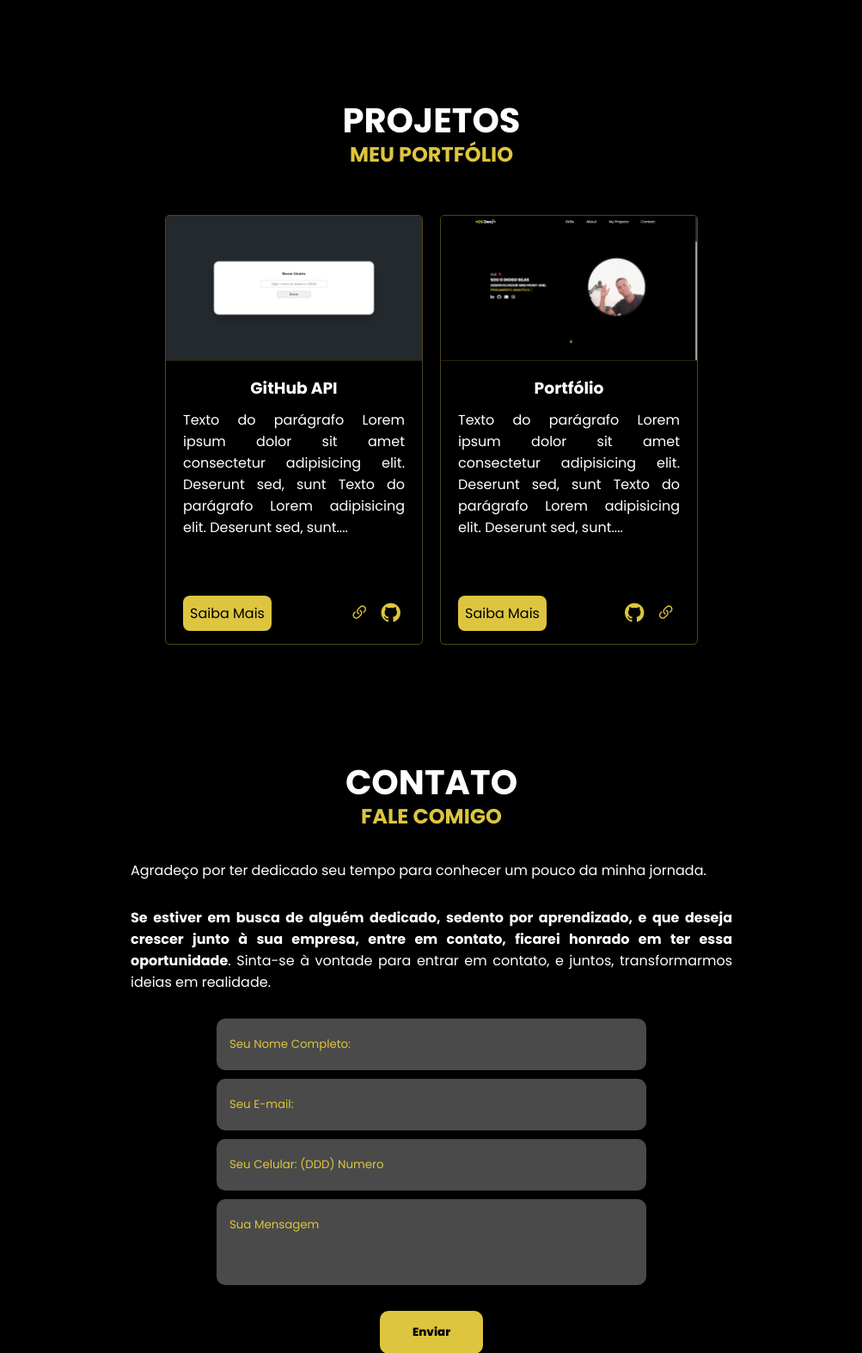
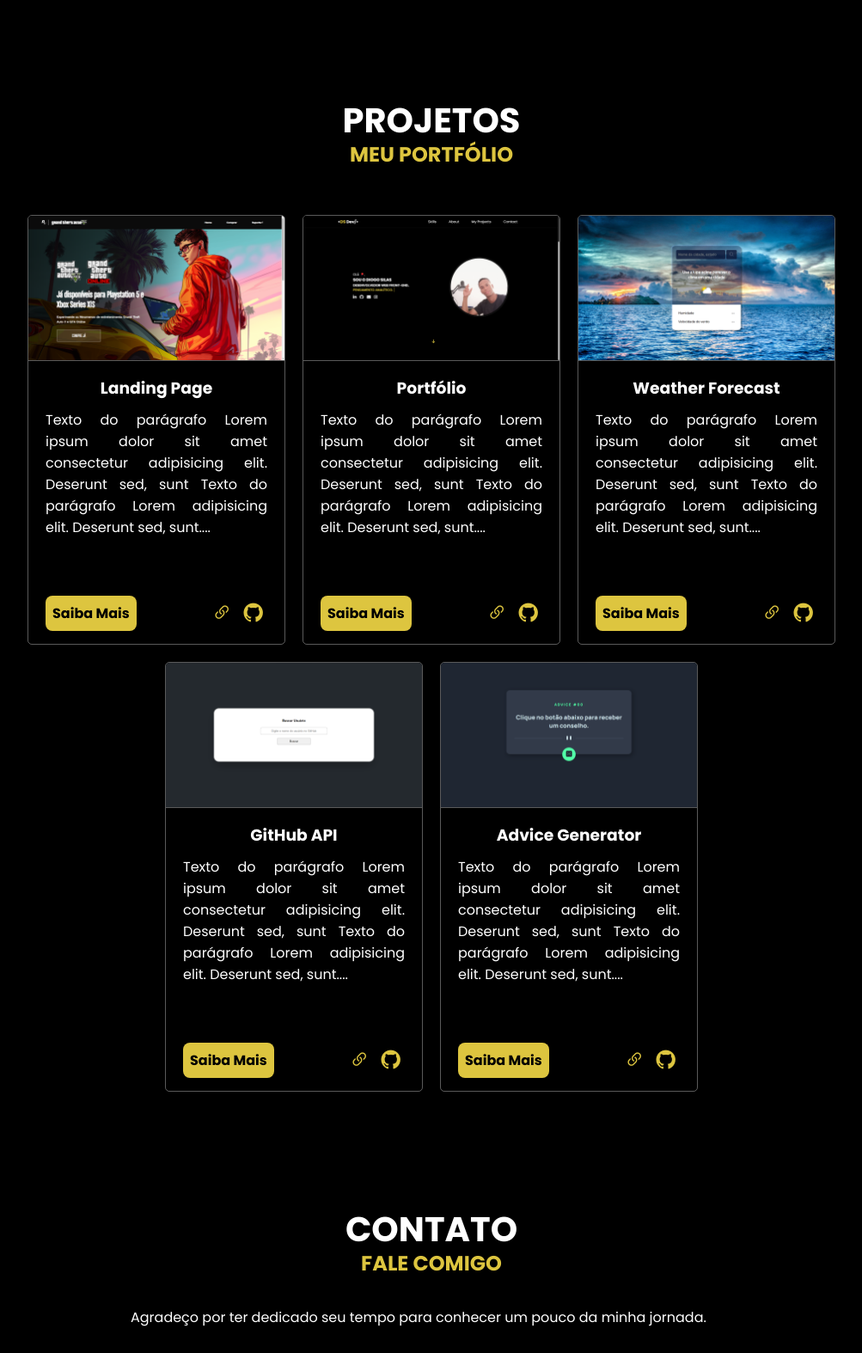
Before and after one commit to DiogoSilas/diogo-silas-portfolio, a PHP site: page / in a window 1280 px wide. Shown: the part 2420-3994 px from the top of the page at 86% size, without its empty margins (138-1141 px from the left). Run offline with PHP 8.4, Linux system fonts and the light colour scheme.

Commit message:
Adicionado novos cartões na seção "Projects".

```diff
--- a/index.html
+++ b/index.html
@@ -72,7 +72,8 @@
         <div class="redes-sociais-menu">
           <a href="https://www.linkedin.com/in/diogosilasds/" target="_blank"><i class="fab fa-linkedin-in"></i></a>
           <a href="https://github.com/DiogoSilas" target="_blank"><i class="fab fa-github"></i></a>
-          <a href="https://www.instagram.com/diogosilas_ds/" class="" target="_blank"><i class="fab fa-instagram"></i></a>
+          <a href="https://www.instagram.com/diogosilas_ds/" class="" target="_blank"><i
+              class="fab fa-instagram"></i></a>
         </div>
       </nav>
     </div><!--  Menu Mobile -->
@@ -145,10 +146,12 @@
         <div class="txt-about">
           <h2>Muito prazer,<span>Sou Diogo Silas.</span></h2>
           <p>
-            Estou me aprofundando no Desenvolvimento Front-end, e a cada dia busco me aperfeiçoar mais nessa área. Atualmente estou participando React.js, do Dev Quest, focando na trilha de Front-end.
+            Estou me aprofundando no Desenvolvimento Front-end, e a cada dia busco me aperfeiçoar mais nessa área.
+            Atualmente estou participando React.js, do Dev Quest, focando na trilha de Front-end.
           </p>
           <p>
-            Considero-me um profissional com perfil voltado para resolução de problemas e pensamento analítico. Mantendo a calma e prosperando a constância, enquanto recompenso o processo.
+            Considero-me um profissional com perfil voltado para resolução de problemas e pensamento analítico. Mantendo
+            a calma e prosperando a constância, enquanto recompenso o processo.
           </p>
           <a href="mailto:diogosilascontato@gmail.com" target="_blank"><button>Contact me</button></a>
       </section><!-- Container Sobre Mim -->
@@ -163,29 +166,75 @@
       </div>
       <section class="container">
         <section class="project">
-          <img src="./assets/images/projects/githubApi.png" alt="Imagem" class="section-image">
-          <h3>GitHub API</h3>
-          <p>Texto do parágrafo Lorem ipsum dolor sit amet consectetur adipisicing elit. Deserunt sed, sunt Texto do parágrafo Lorem adipisicing elit. Deserunt sed, sunt....</p>
+          <img src="./assets/images/projects/landing-page.png" alt="Imagem" class="section-image">
+          <h3>Landing Page</h3>
+          <p>Texto do parágrafo Lorem ipsum dolor sit amet consectetur adipisicing elit. Deserunt sed, sunt Texto do
+            parágrafo Lorem adipisicing elit. Deserunt sed, sunt....</p>
           <footer>
-              <a class="btn-project" href="https://www.linkedin.com/" target="_blank">Saiba Mais</a>
+            <a class="btn-project" href="www.linkedin.com/in/diogosilasds" target="_blank">Saiba Mais</a>
             <div class="social-icons">
-                  <a href="#" target="_blank"><i class="bi bi-link-45deg"></i></a>
-                  <a href="https://github.com/" target="_blank"><i class="bi bi-github"></i></a>
+              <a href="https://diogosilas.github.io/landingPageGTA/" target="_blank"><i class="bi bi-link-45deg"></i></a>
+              <a href="https://github.com/DiogoSilas/landingPageGTA" target="_blank"><i class="bi bi-github"></i></a>
             </div>
           </footer>
         </section><!--Project-->
+
         <section class="project">
           <img src="./assets/images/projects/portfolio.png" alt="Imagem" class="section-image">
           <h3>Portfólio</h3>
-        <p>Texto do parágrafo Lorem ipsum dolor sit amet consectetur adipisicing elit. Deserunt sed, sunt Texto do parágrafo Lorem adipisicing elit. Deserunt sed, sunt....</p>
+          <p>Texto do parágrafo Lorem ipsum dolor sit amet consectetur adipisicing elit. Deserunt sed, sunt Texto do
+            parágrafo Lorem adipisicing elit. Deserunt sed, sunt....</p>
           <footer>
-            <a class="btn-project" href="https://www.linkedin.com/" target="_blank">Saiba Mais</a>
+            <a class="btn-project" href="www.linkedin.com/in/diogosilasds" target="_blank">Saiba Mais</a>
             <div class="social-icons">
-                <a href="https://github.com/" target="_blank"><i class="bi bi-github"></i></a>
-                <a href="#" target="_blank"><i class="bi bi-link-45deg"></i></a>
+              <a href="https://diogosilas.github.io/diogo-silas-portfolio/" target="_blank"><i class="bi bi-link-45deg"></i></a>
+              <a href="https://github.com/DiogoSilas/diogo-silas-portfolio" target="_blank"><i class="bi bi-github"></i></a>
+            </div>
+          </footer>
+        </section> <!--Project-->
+
+        <section class="project">
+          <img src="./assets/images/projects/weather-forecast.png" alt="Imagem" class="section-image">
+          <h3>Weather Forecast</h3>
+          <p>Texto do parágrafo Lorem ipsum dolor sit amet consectetur adipisicing elit. Deserunt sed, sunt Texto do
+            parágrafo Lorem adipisicing elit. Deserunt sed, sunt....</p>
+          <footer>
+            <a class="btn-project" href="www.linkedin.com/in/diogosilasds" target="_blank">Saiba Mais</a>
+            <div class="social-icons">
+              <a href="https://diogosilas.github.io/weather-forecast/" target="_blank"><i class="bi bi-link-45deg"></i></a>
+              <a href="https://github.com/DiogoSilas/weather-forecast" target="_blank"><i class="bi bi-github"></i></a>
             </div>
           </footer>
         </section><!--Project-->
+
+        <section class="project">
+          <img src="./assets/images/projects/githubApi.png" alt="Imagem" class="section-image">
+          <h3>GitHub API</h3>
+          <p>Texto do parágrafo Lorem ipsum dolor sit amet consectetur adipisicing elit. Deserunt sed, sunt Texto do
+            parágrafo Lorem adipisicing elit. Deserunt sed, sunt....</p>
+          <footer>
+            <a class="btn-project" href="www.linkedin.com/in/diogosilasds" target="_blank">Saiba Mais</a>
+            <div class="social-icons">
+              <a href="https://diogosilas.github.io/github-api/" target="_blank"><i class="bi bi-link-45deg"></i></a>
+              <a href="https://github.com/DiogoSilas/github-api" target="_blank"><i class="bi bi-github"></i></a>
+            </div>
+          </footer>
+        </section><!--Project-->
+
+        <section class="project">
+          <img src="./assets/images/projects/advice-generator.png" alt="Imagem" class="section-image">
+          <h3>Advice Generator</h3>
+          <p>Texto do parágrafo Lorem ipsum dolor sit amet consectetur adipisicing elit. Deserunt sed, sunt Texto do
+            parágrafo Lorem adipisicing elit. Deserunt sed, sunt....</p>
+          <footer>
+            <a class="btn-project" href="www.linkedin.com/in/diogosilasds" target="_blank">Saiba Mais</a>
+            <div class="social-icons">
+              <a href="https://diogosilas.github.io/adviceGenerator/" target="_blank"><i class="bi bi-link-45deg"></i></a>
+              <a href="https://github.com/DiogoSilas/adviceGenerator" target="_blank"><i class="bi bi-github"></i></a>
+            </div>
+          </footer>
+        </section><!--Project-->
+
       </section><!-- Container dos Projetos -->
     </section><!--Projetos -->
 
@@ -199,15 +248,18 @@
         <p>Agradeço por ter dedicado seu tempo para conhecer um pouco da minha jornada.</p>
 
         <p><strong>Se estiver em busca de alguém dedicado, sedento por aprendizado, e que deseja crescer junto à sua
-            empresa, entre em contato, ficarei honrado em ter essa oportunidade</strong>. Sinta-se à vontade para entrar em contato, e
+            empresa, entre em contato, ficarei honrado em ter essa oportunidade</strong>. Sinta-se à vontade para entrar
+          em contato, e
           juntos, transformarmos ideias em realidade.</p>
         <section>
           <form class="form" method="post" action="./assets/scripts/php/index.php">
-            <input type="text" name="username" id="username" placeholder="Seu Nome Completo:" required autocomplete="off">
+            <input type="text" name="username" id="username" placeholder="Seu Nome Completo:" required
+              autocomplete="off">
 
             <input type="email" name="email" id="email" placeholder="Seu E-mail:" required autocomplete="off">
 
-            <input type="number" name="phone" id="phone" placeholder="Seu Celular: (DDD) Numero" pattern="[0-9]{11}" autocomplete="off">
+            <input type="number" name="phone" id="phone" placeholder="Seu Celular: (DDD) Numero" pattern="[0-9]{11}"
+              autocomplete="off">
 
             <textarea name="message" id="message" placeholder="Sua Mensagem" required></textarea>
 
@@ -235,4 +287,5 @@
     </section><!--Email do Footer-->
   </footer>
 </body>
+
 </html>
--- a/src/css/sections/header.css
+++ b/src/css/sections/header.css
@@ -62,7 +62,8 @@
     width: 100%;
     height: 100vh;
     z-index: 6666; /*Valor menor que o do menu mobile*/
-    background-color: #929292bb;
+    background-color: #000000f9;
+    backdrop-filter: blur(5px);
 }
 
 .header .menu-mobile.open-menu ~ .overlay-menu-mobile {
@@ -85,7 +86,8 @@
     overflow: hidden;
     z-index: 9999;
     transition: 0.5s;
-    background-color: #ffffff;
+    background-color: #fffffffc;
+    backdrop-filter: blur(5px);
 }
 
 .header .menu-mobile.open-menu {
--- a/src/css/sections/projects.css
+++ b/src/css/sections/projects.css
@@ -8,17 +8,29 @@
 .projects .project {
     width: 300px;
     height: 500px;
-    border: 1px solid #ddc53f5a;
+    border: 1px solid #ffffff5a;
     border-radius: 5px;
     text-align: center;
     position: relative;
     overflow: hidden;
 }
 
+.projects .project ::-webkit-scrollbar {
+    width: 6px;
+    border-radius: 50px;
+    background-color: #ababab;
+}
+
+.projects .project ::-webkit-scrollbar-thumb {
+    width: 6px;
+    border-radius: 50px;
+    background-color: #000000b6;
+}
+
 .projects .project .section-image {
     width: 100%;
     height: 169px;
-    border-bottom: 1px solid #ddc53f2b;
+    border-bottom: 1px solid #ffffff5a;
     object-fit: cover;
 }
 
@@ -47,6 +59,7 @@
 
 .projects .project .btn-project {
     text-decoration: none;
+    font-weight: 700;
     border-radius: 8px;
     padding: 8px;
     background-color: var(--color-primaria);
```
Also changed, not shown: assets/images/projects/advice-generator.png (added), assets/images/projects/landing-page.png (added), assets/images/projects/weather-forecast.png (added). Lines whose indentation alone changed are shown as unchanged.
